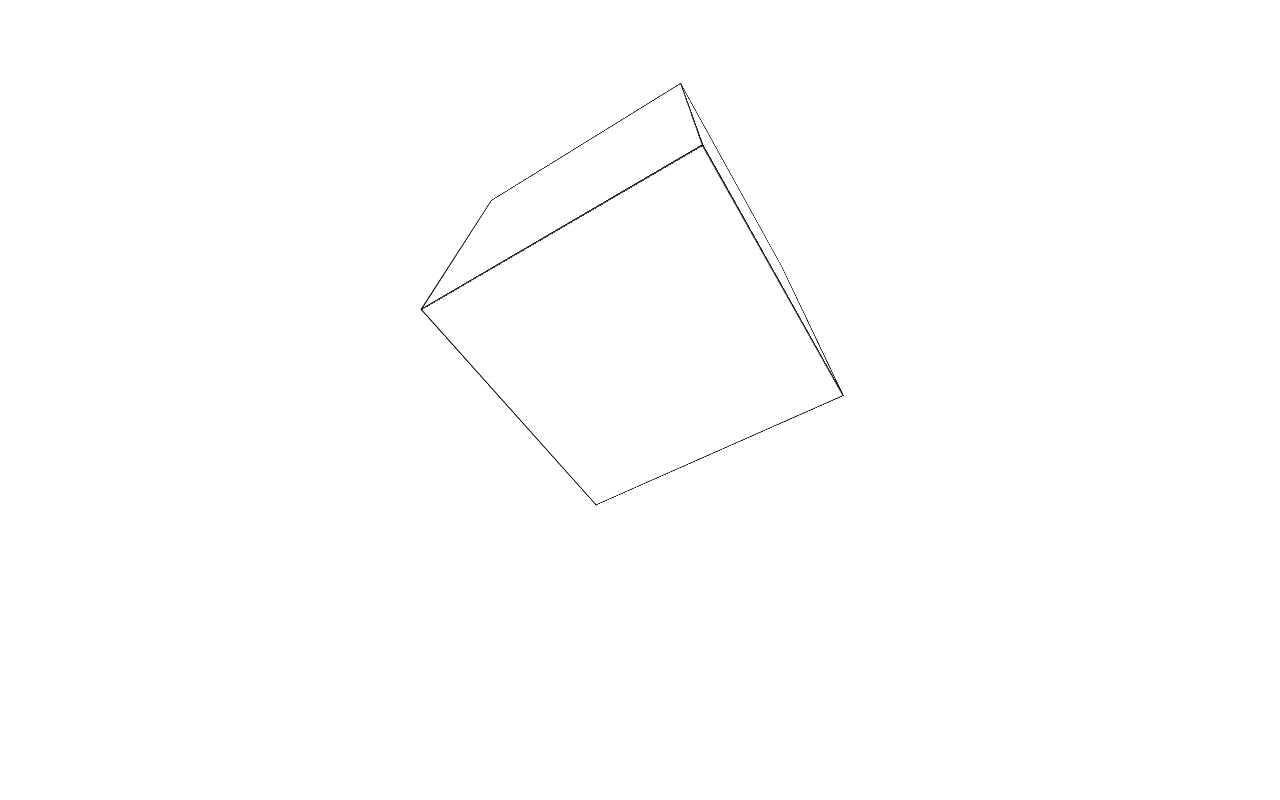
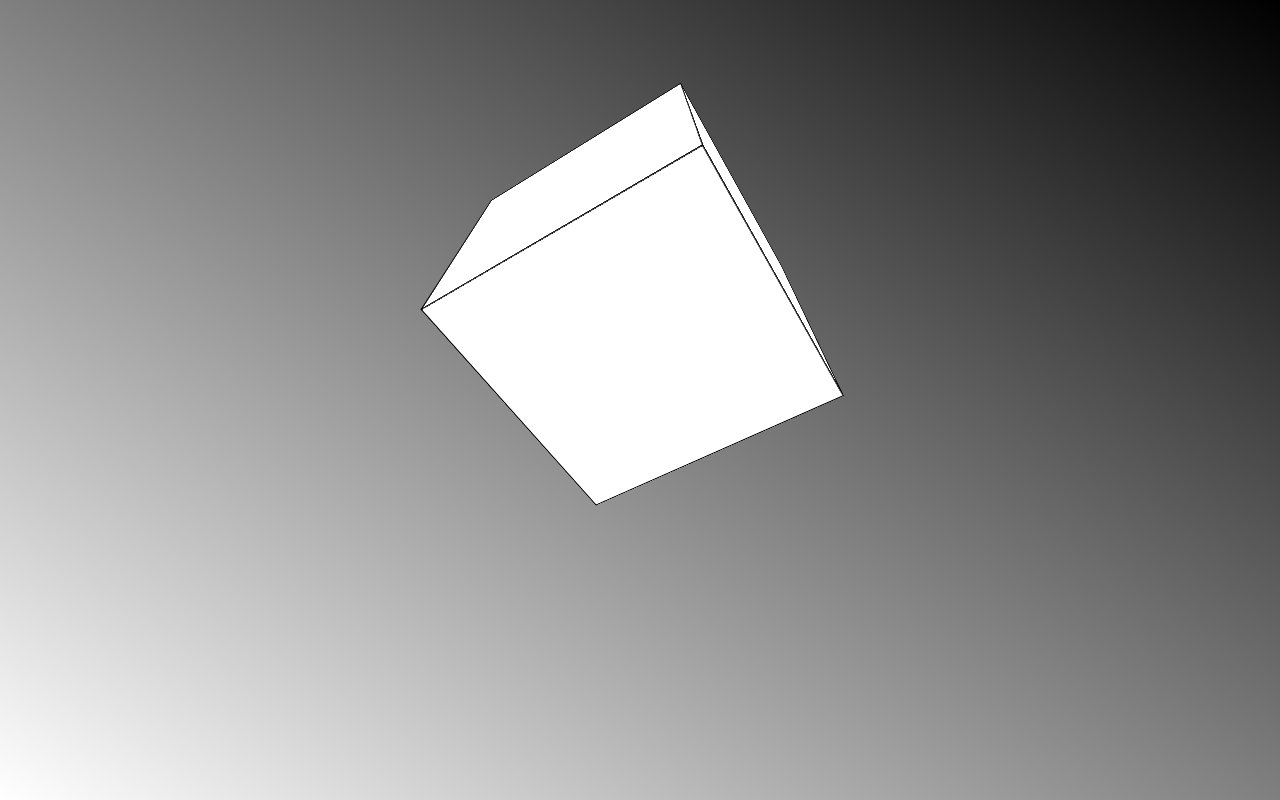
Before and after one commit to shawnparrotte/webrtc, a website: page index.html in a window 1280 px wide. Drawn offline with nearby package versions, Linux system fonts and the light colour scheme.

Commit message:
more fun

```diff
--- a/styles.css
+++ b/styles.css
@@ -7,6 +7,8 @@
 body {
   text-align: center;
   padding: 100px;
+  background-color: white;
+  background: linear-gradient(to top right, white, black);
 }
 .scene {
   display: inline-block;
```
